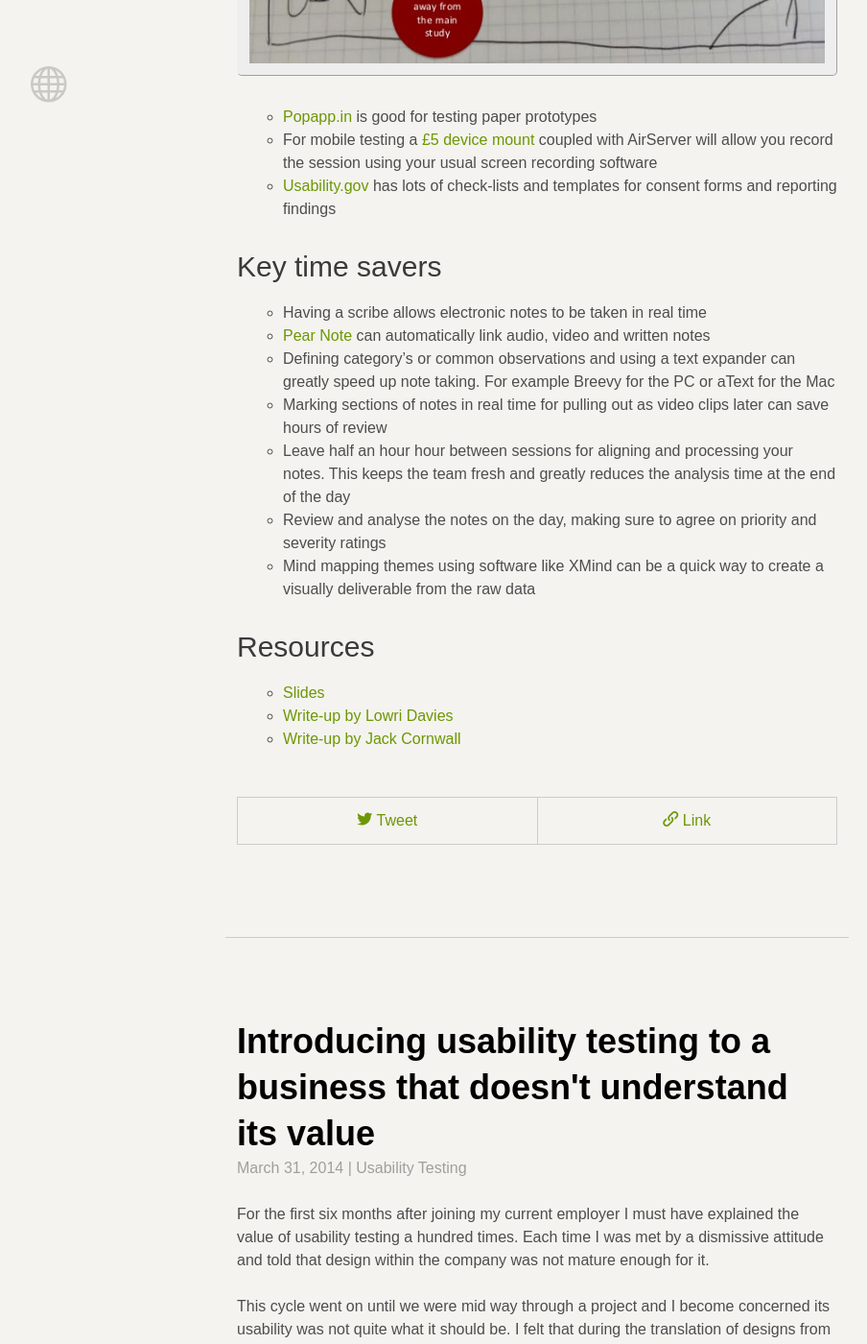
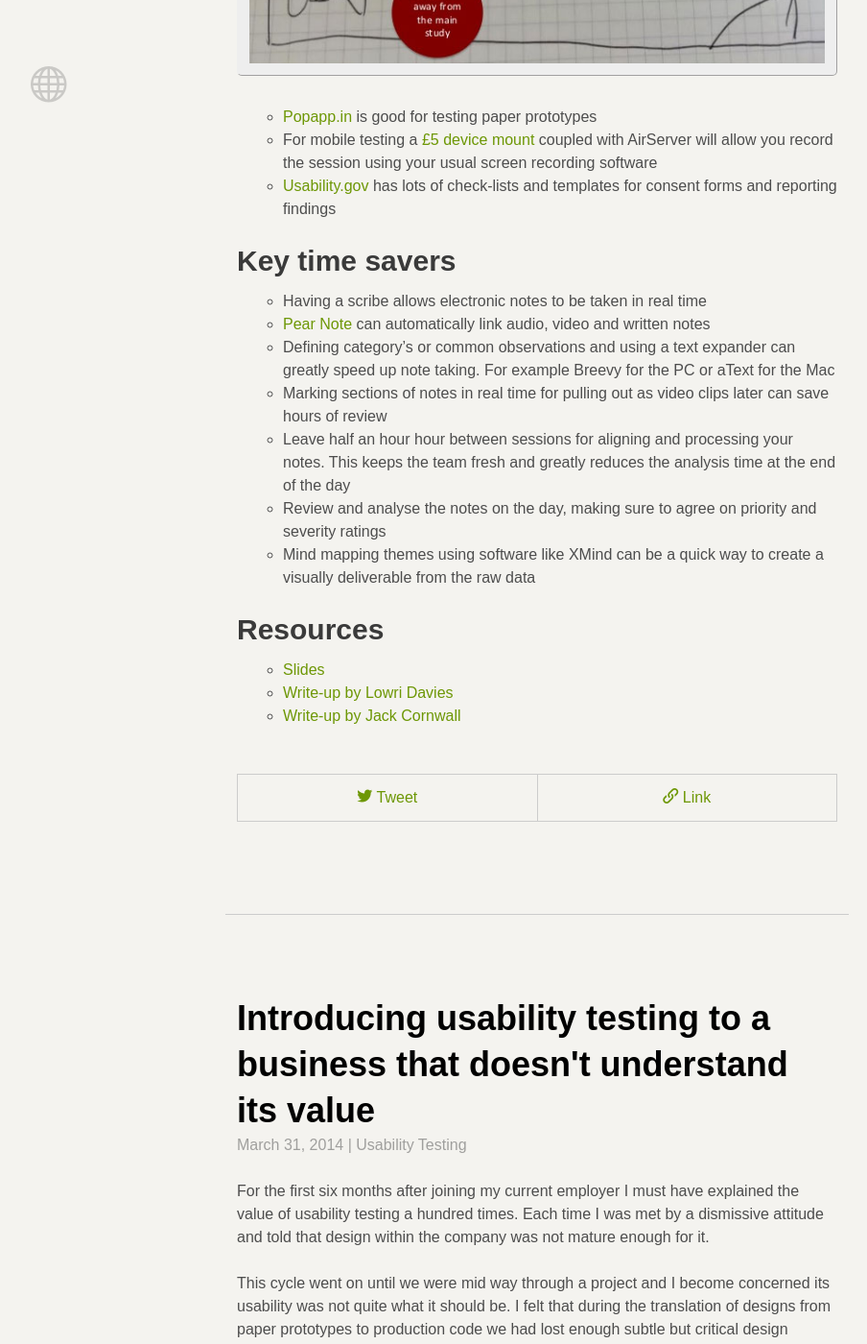
Before and after one commit to waynemoir/waynemoir.com, a Jekyll site: the page built from index.html, in a window 1280 px wide and 1400 px high, scrolled down 972 px. Shown: the whole window at 96% size, without its empty margins (80-984 px from the left). Built offline with Jekyll 4.4.1, drawn with Linux system fonts in a browser that asks for light colours; some web fonts are replaced; Markdown is read by kramdown in place of the engine named in the settings; the list of posts is cut into pages by our own code.

Commit message:
Switched heading to use bold text to enforce a greater visual hierarchy

```diff
--- a/css/_shame.scss
+++ b/css/_shame.scss
@@ -27,6 +27,7 @@
 
 
 h2, h3, h4, h5, h6 {
+	font-weight: bold;
 	margin-bottom: $half-spacing-unit;
 }
 
--- a/css/style.css
+++ b/css/style.css
@@ -4112,6 +4112,7 @@ body {
 }
 
 h2, h3, h4, h5, h6 {
+  font-weight: bold;
   margin-bottom: 12px;
 }
 
@@ -4123,3 +4124,7 @@ h2, h3, h4, h5, h6 {
 .matrix__link {
   color: #6d9705;
 }
+
+h2, .beta {
+  line-height: 1.2;
+}
```
